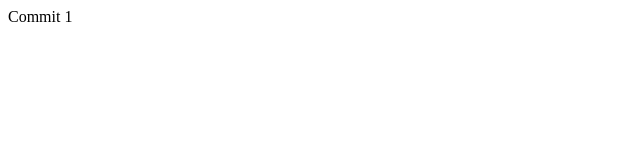
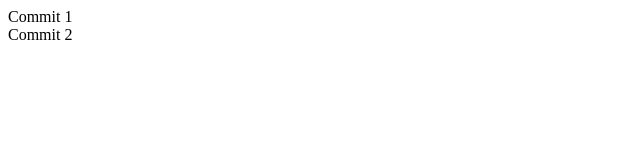
Before and after one commit to IvanDinamarcaWD/prueba, a plain HTML site: page index.html in a window 1280 px wide. Shown: the full height of the page, 0-640 px from the left. Drawn offline with Linux system fonts and the light colour scheme.

Commit message:
commit 2

```diff
--- a/index.html
+++ b/index.html
@@ -8,5 +8,6 @@
 </head>
 <body>
     <div>Commit 1</div>
+    <div>Commit 2</div>
 </body>
 </html>
```
